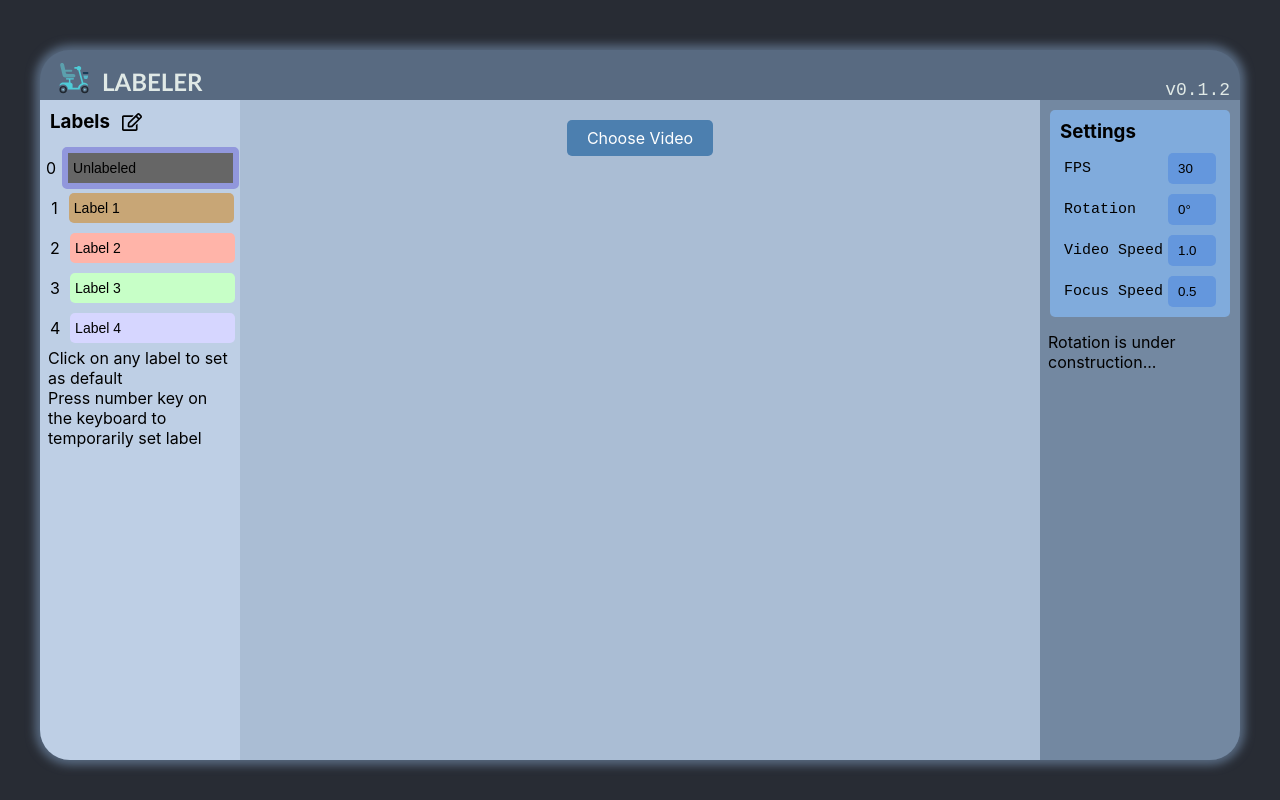
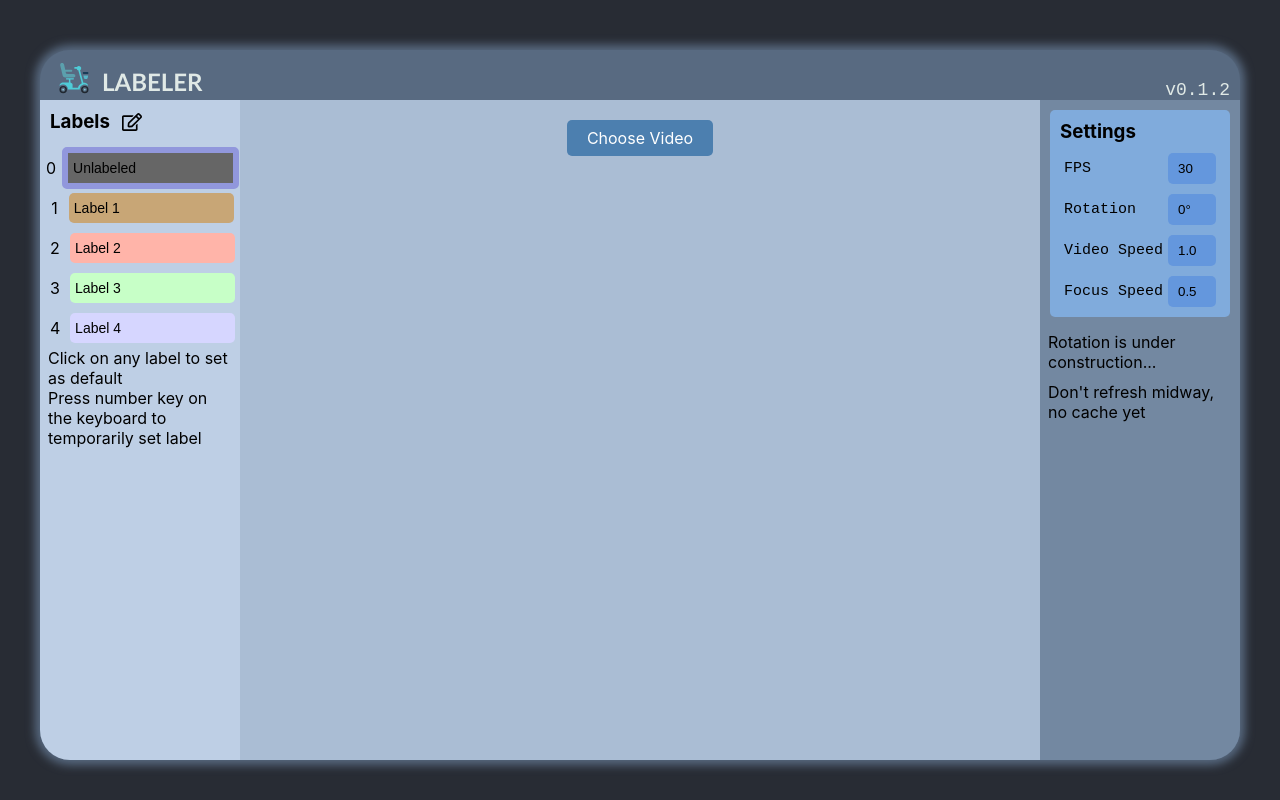
Before and after one commit to Mobility-Scooter-Project/labeler, a React (Create React App) app in the folder web/: page / in a window 1280 px wide. Built offline with nearby package versions, Linux system fonts and the light colour scheme.

Commit message:
add hint

```diff
--- a/web/src/App.js
+++ b/web/src/App.js
@@ -326,6 +326,7 @@ function App() {
           />
         </div>
         <div className="hint">Rotation is under construction...</div>
+        <div className="hint">Don't refresh midway, no cache yet</div>
       </div>
     </div>
   );
```
